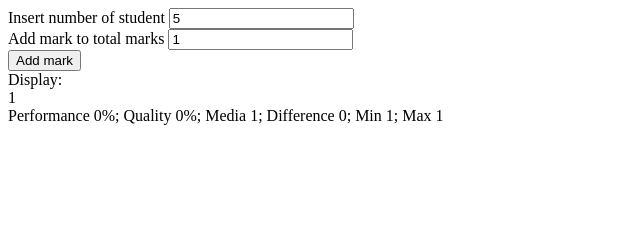
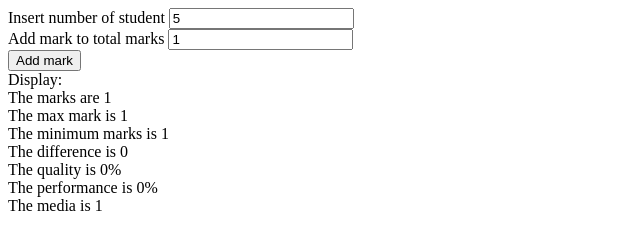
Before and after one commit to ManeevDumitru/JSLab, a plain HTML site: page LAB 1 EX 1/index.html in a window 1280 px wide. Both pictures are taken after typing "5" into the empty fields and a click on the button "Add mark". Shown: the whole page, without its empty margins (0-640 px from the left). Drawn offline with Linux system fonts and the light colour scheme.

Commit message:
Add files via upload

```diff
--- a/LAB 1 EX 1/index.html
+++ b/LAB 1 EX 1/index.html
@@ -16,7 +16,15 @@ Add mark to total marks <input type="number" id="mark" value="1" max="10"><br>
 <button id="btn">Add mark</button>
 <br>
 Display:
-<div id="boxForMarks"></div>
+<div id="boxForMarks">
+    <div id="marks"></div>
+    <div id="max"></div>
+    <div id="min"></div>
+    <div id="difference"></div>
+    <div id="quality"></div>
+    <div id="performance"></div>
+    <div id="media"></div>
+</div>
 
     <script src="main.js"></script>
 </body>
--- a/LAB 1 EX 1/main.js
+++ b/LAB 1 EX 1/main.js
@@ -5,18 +5,19 @@
 // 4. Display calculations
 
 
-document.getElementById('btn').addEventListener('click', function() {
-  addMark(Number(document.getElementById('studentsMark').value) ,Number(document.getElementById('mark').value));
+document.getElementById('btn').addEventListener('click', function () {
+  addMark(Number(document.getElementById('studentsMark').value), Number(document.getElementById('mark').value));
   calculations();
+  showResults();
 });
 
 let marks = [];
 
-const addMark = (studentsMark ,mark) => { // adds a mark to the studentsMark array and validates mark
+const addMark = (studentsMark, mark) => { // adds a mark to the studentsMark array and validates mark
   if (studentsMark > marks.length && mark >= 1 && mark <= 10) {
     marks.push(mark);
     console.log(marks);
-    displayResult();
+    showResults();
   }
 };
 
@@ -43,14 +44,29 @@ const calculations = () => { // Calculates everything needed
     difference = max - min;
     media += mark;
   });
-  return `Performance ${Math.round(performance * 100 / marks.length)}%;
-          Quality ${Math.round(quality  * 100 / marks.length)}%;
+  console.log(`Performance ${Math.round(performance * 100 / marks.length)}%;
+          Quality ${Math.round(quality * 100 / marks.length)}%;
           Media ${Math.round(media / marks.length)};
           Difference ${difference};
           Min ${min};
-          Max ${max}`
+          Max ${max}`);
+  return [
+    max,
+    min,
+    difference,
+    Math.round(quality * 100 / marks.length),
+    Math.round(performance * 100 / marks.length),
+    Math.round(media / marks.length),
+  ];
 };
 
-const displayResult = () => {
-  document.getElementById('boxForMarks').innerHTML = marks + '<br>' + calculations();
+const showResults = () => {
+  let results = calculations();
+  document.getElementById('marks').innerHTML ='The marks are ' +  marks;
+  document.getElementById('max').innerHTML ='The max mark is ' + results[0];
+  document.getElementById('min').innerHTML ='The minimum marks is ' + results[1];
+  document.getElementById('difference').innerHTML = 'The difference is ' + results[2];
+  document.getElementById('quality').innerHTML ='The quality is ' + results[3] + '%';
+  document.getElementById('performance').innerHTML = 'The performance is ' + results[4] + '%';
+  document.getElementById('media').innerHTML = 'The media is ' + results[5];
 };
```
